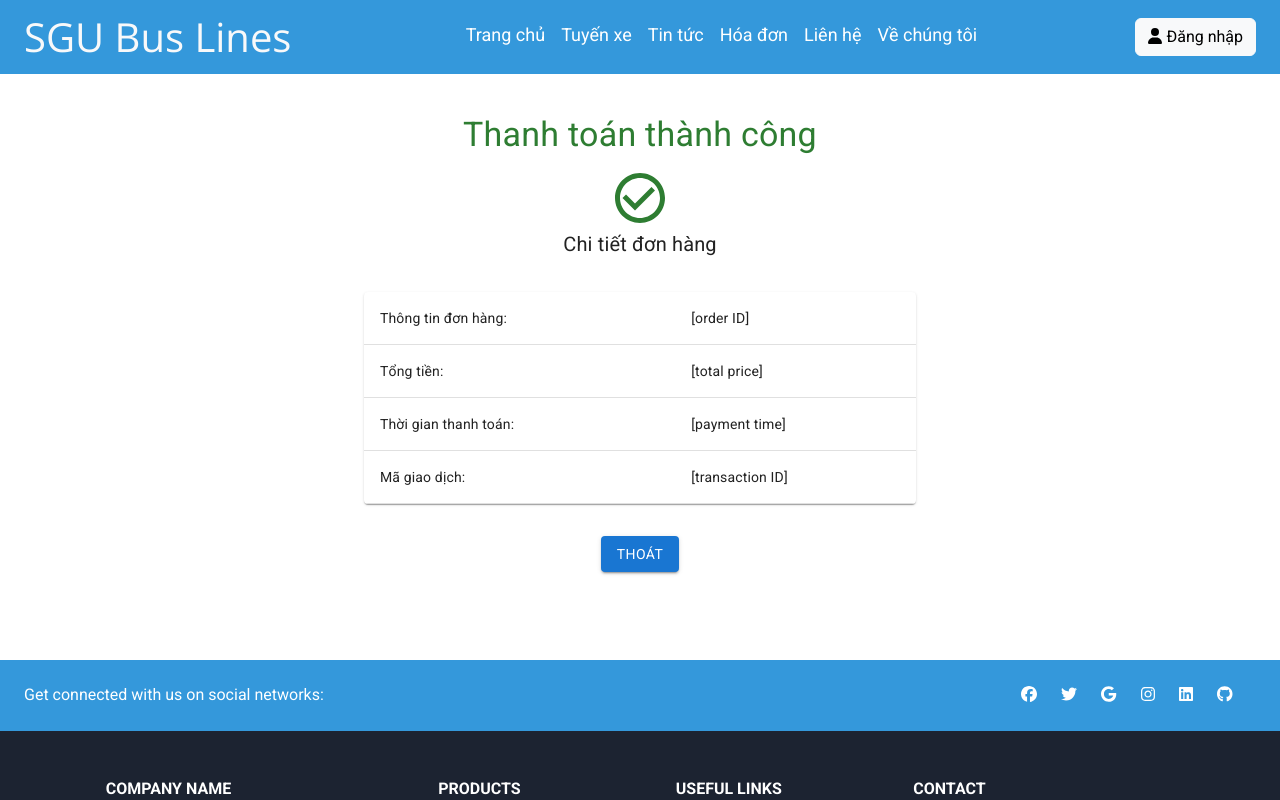
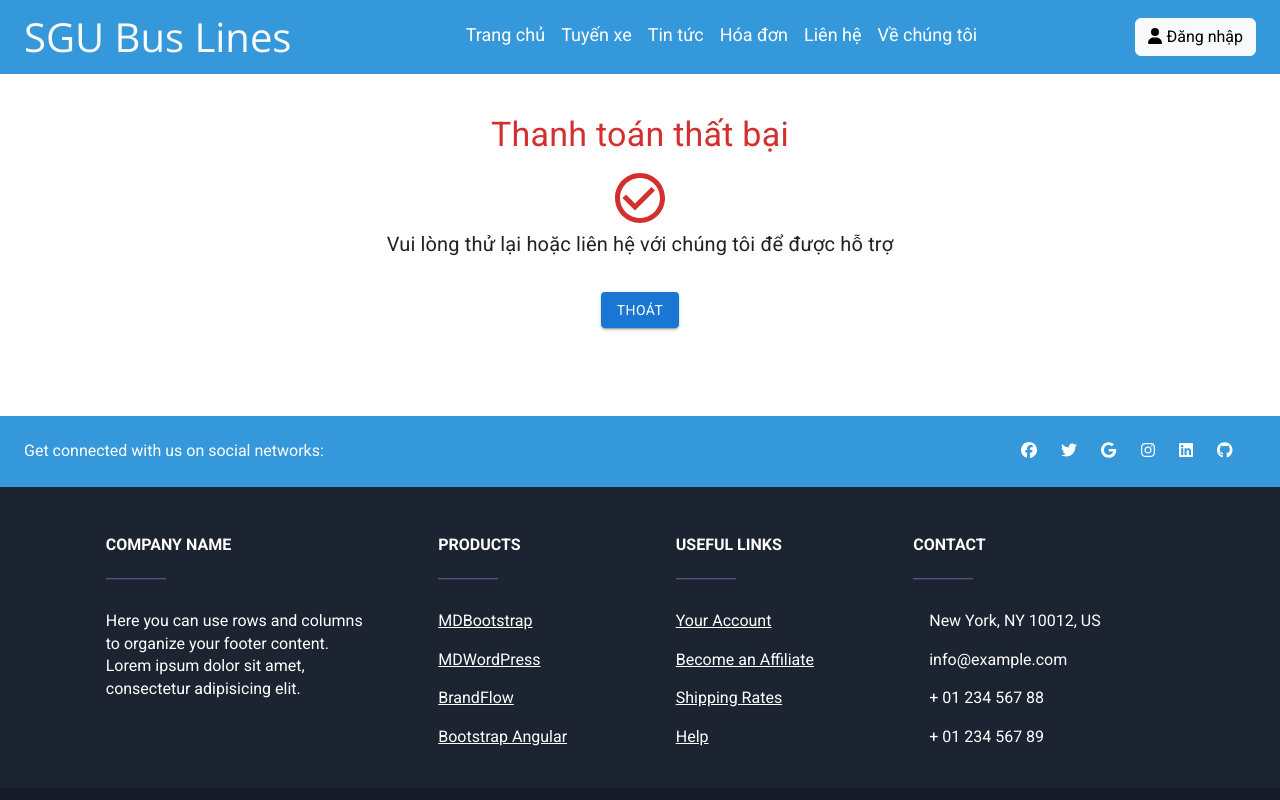
Before and after one commit to BT2701/bus-ticket-booking-frontend, a React (Create React App) app: page /schedule/detail/payment/success in a window 1280 px wide. Shown: the top 800 px of the page. Built offline with nearby package versions, Linux system fonts and the light colour scheme; no server answers.

Commit message:
handle transaction error

```diff
--- a/src/Components/Payment/PaymentSuccess.jsx
+++ b/src/Components/Payment/PaymentSuccess.jsx
@@ -26,7 +26,7 @@ const PaymentSuccess = () => {
     const hasRun = useRef(false); // Flag để kiểm tra
 
     useEffect(() => {
-        if (!hasRun.current) {
+        if (!hasRun.current && transactionId !== null && transactionId !== '0') {
             const savePaymentDetails = async () => {
                 const paymentDetails = {
                     email: email,
@@ -67,7 +67,26 @@ const PaymentSuccess = () => {
         if (!amount) return "[total price]";
         return new Intl.NumberFormat('vi-VN', { style: 'currency', currency: 'VND' }).format(amount / 100);
     };
-
+    if (transactionId === null || transactionId === '0'){
+        return (
+            <Box py={5}>
+                <Container maxWidth="sm">
+                    <Box textAlign="center" mb={4}>
+                        <Typography variant="h4" color="error" gutterBottom>
+                            Thanh toán thất bại
+                        </Typography>
+                        <CheckCircleOutlineIcon color="error" style={{ fontSize: 60 }} />
+                        <Typography variant="h6">Vui lòng thử lại hoặc liên hệ với chúng tôi để được hỗ trợ</Typography>
+                    </Box>
+                    <Box textAlign="center">
+                        <Button variant="contained" color="primary" href="/schedule">
+                            Thoát
+                        </Button>
+                    </Box>
+                </Container>
+            </Box>
+        );
+    }
     return (
         <Box py={5}>
             <Container maxWidth="sm">
```
